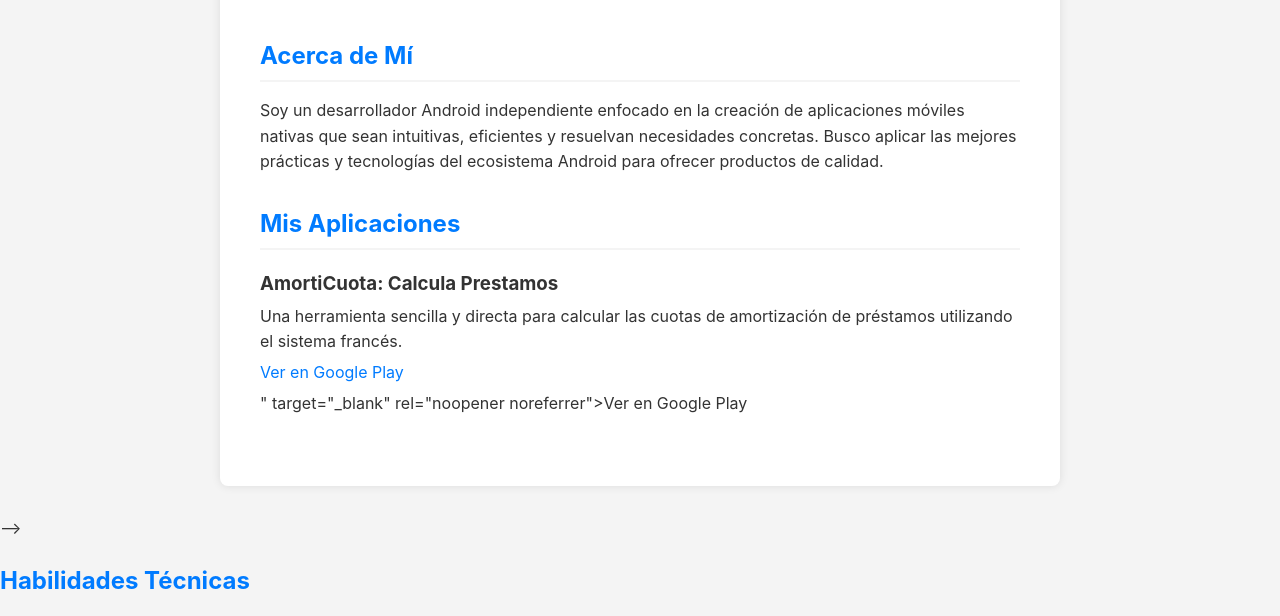
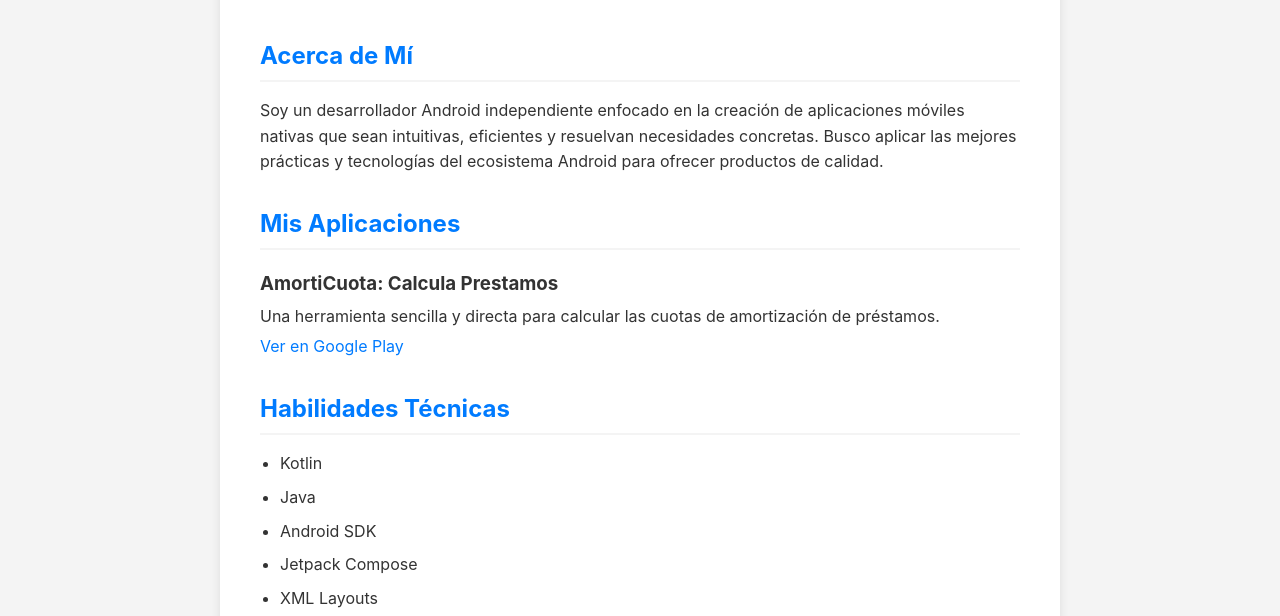
Before and after one commit to andresguerra93/andresguerra93.github.io, a plain HTML site: page index.html in a window 1280 px wide. Shown: the part 129-745 px from the top of the page. Drawn offline with Linux system fonts and the light colour scheme.

Commit message:
Update index.html

```diff
--- a/index.html
+++ b/index.html
@@ -97,12 +97,9 @@
                 <h2>Mis Aplicaciones</h2>
                 <div class="app-entry">
                     <h3>AmortiCuota: Calcula Prestamos</h3>
-                    <p>Una herramienta sencilla y directa para calcular las cuotas de amortización de préstamos utilizando el sistema francés.</p>
-                    <p><a href="" target="_blank" rel="noopener noreferrer">Ver en Google Play</a></p>
+                    <p>Una herramienta sencilla y directa para calcular las cuotas de amortización de préstamos.</p>
+                    <p><a href="https://play.google.com/store/apps/details?id=com.agc.creditamortization" target="_blank" rel="noopener noreferrer">Ver en Google Play</a></p>
                 </div>
-                 " target="_blank" rel="noopener noreferrer">Ver en Google Play</a></p>
-                </div>
-                 -->
             </section>
 
             <section id="skills">
```
